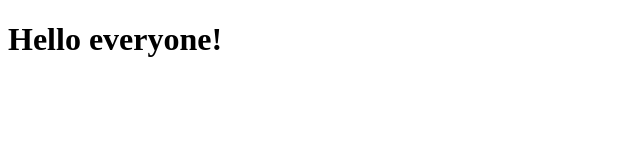
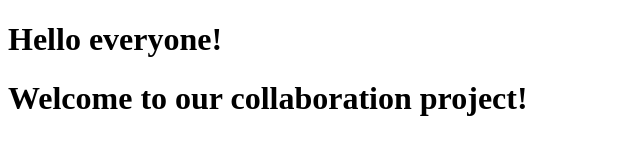
Before and after one commit to aayushiss/collab-project, a plain HTML site: page index.html in a window 1280 px wide. Shown: the whole page, without its empty margins (0-640 px from the left). Drawn offline with Linux system fonts and the light colour scheme.

Commit message:
My changes

```diff
--- a/index.html
+++ b/index.html
@@ -7,5 +7,6 @@
 </head>
 <body>
     <h1>Hello everyone!</h1>
+    <h1>Welcome to our collaboration project!</h1>
 </body>
 </html>
```
